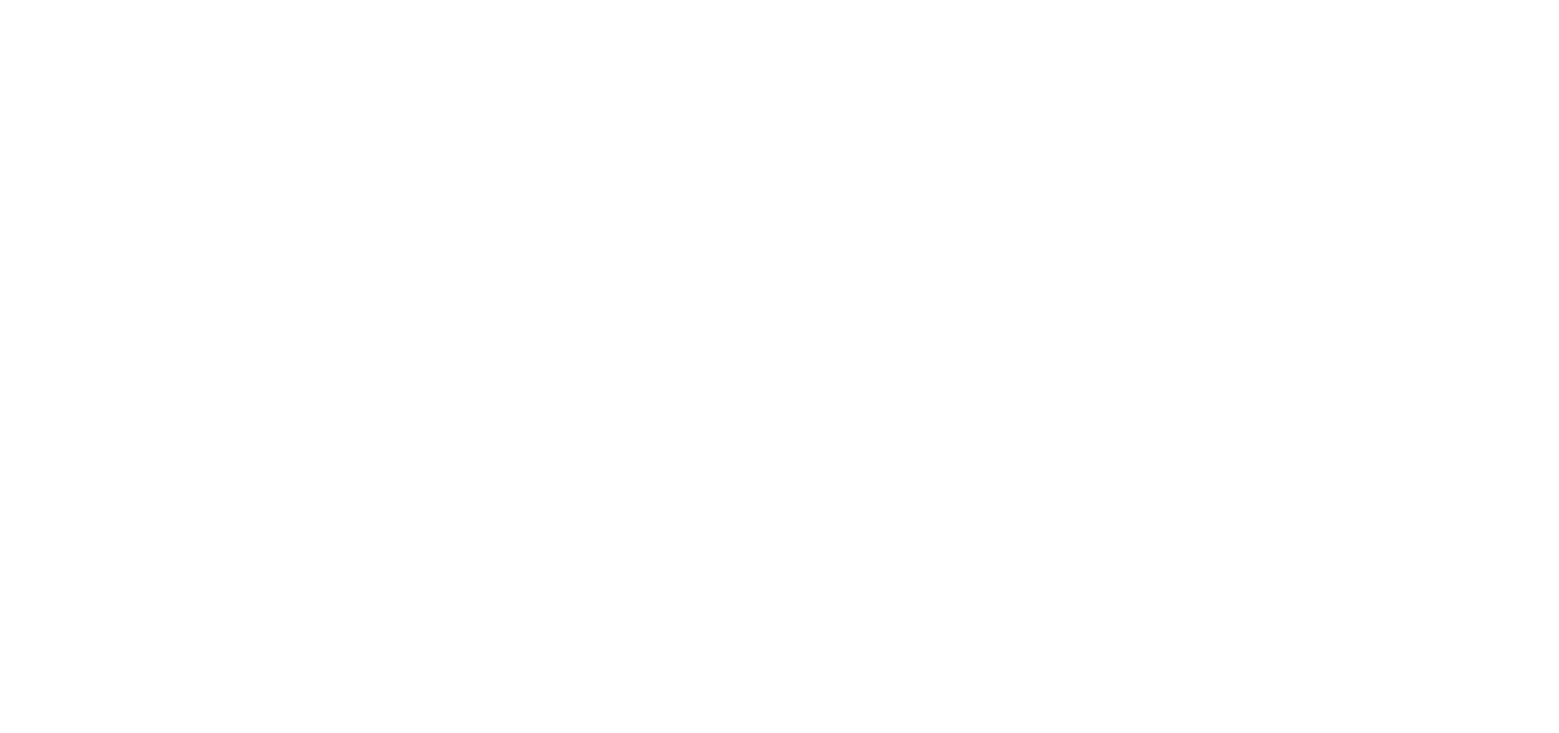
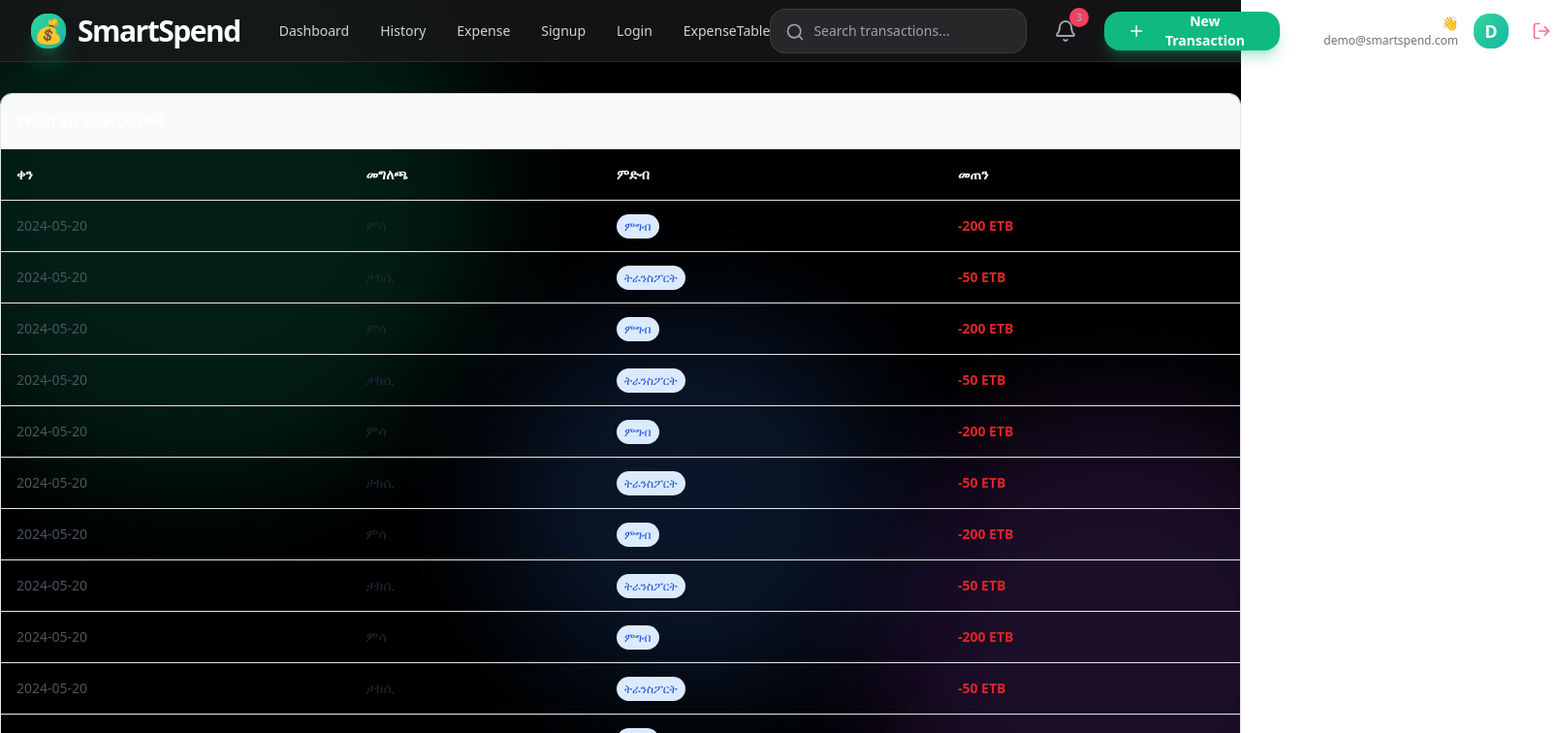
Before and after one commit to demisewt21/expense-tracker, a React (Create React App) app: page /expense-table in a window 1280 px wide. Before the commit this address had no page. Shown: the top 756 px of the page at 97% size, 1608 px wide, since content can reach past the window. Built offline with nearby package versions, Linux system fonts and the light colour scheme.

Commit message:
feat(ui): implement global animated background, sticky footer, and fix routes for dashboard and pages

```diff
--- a/src/App.js
+++ b/src/App.js
@@ -6,23 +6,33 @@
 import Login from './pages/Login';
 import History from './pages/History';
 import SharedLayout from './components/sharedLayout/SharedLayout';
+import AnimatedBackground from './components/AnimatedBackground';
+import ExpenseTable from './components/expenses/ExpenseTable';
+import Footer from './components/footer/Footer';
 // import NavItem from './components/ui/NavItem';
 function App() {
   return (
-  <div>
+  <div className="relative min-h-screen text-white flex flex-col ">
 
+    <AnimatedBackground/>
+    <div className="flex-1">
     <Routes>
     <Route path='/' element = {<SharedLayout/>}>
-      <Route path='/dashBoard' element = {<Dashboard/>}/>
-      <Route path='/expense-form' element = {<ExpenseForm/>}/>
-      <Route path='/signup' element = {<Signup/>}/>
-      <Route path='/login' element = {<Login/>}/>
-      <Route path='/history' element = {<History/>}/>
+    <Route index element={<Dashboard />} />
+      <Route path='dashboard' element = {<Dashboard/>}/>
+      <Route path='expense-form' element = {<ExpenseForm/>}/>
+      <Route path='signup' element = {<Signup/>}/>
+      <Route path='login' element = {<Login/>}/>
+      <Route path='history' element = {<History/>}/>
+      <Route path='expense-table' element = {<ExpenseTable/>}/>
+
 
       </Route>
 
     </Routes>
 
+      </div>
+      <Footer/>
 </div>
 
   );
--- /dev/null
+++ b/src/components/AnimatedBackground.jsx
@@ -0,0 +1,13 @@
+const AnimatedBackground = () => {
+  return (
+    <div className="fixed inset-0 -z-10 overflow-hidden bg-black">
+      <div className="absolute w-[600px] h-[600px] bg-emerald-500/20 rounded-full blur-3xl animate-pulse top-[-100px] left-[-100px]"></div>
+
+      <div className="absolute w-[500px] h-[500px] bg-purple-500/20 rounded-full blur-3xl animate-pulse bottom-[-120px] right-[-120px]"></div>
+
+      <div className="absolute w-[400px] h-[400px] bg-blue-500/20 rounded-full blur-3xl animate-pulse top-[40%] left-[40%]"></div>
+    </div>
+  );
+};
+
+export default AnimatedBackground;
--- a/src/components/expenses/ExepenseForm.jsx
+++ b/src/components/expenses/ExepenseForm.jsx
@@ -30,7 +30,8 @@
   };
 
   return (
-    <div className="max-w-2xl mx-auto p-6">
+    <div className="min-h-screen bg-gradient-to-br via-zinc-900 to-black flex items-center justify-center">
+    <div className=" max-w-2xl mx-auto p-6">
       <div className="bg-zinc-900 border border-white/10 rounded-3xl p-10">
         <h2 className="text-3xl font-semibold mb-8 tracking-tight">New Transaction</h2>
 
@@ -125,6 +126,7 @@
         </form>
       </div>
     </div>
+    </div>
   );
 };
 
--- a/src/components/expenses/ExpenseTable.jsx
+++ b/src/components/expenses/ExpenseTable.jsx
@@ -5,17 +5,32 @@
   const transactions = [
     { id: 1, amount: 200, category: 'ምግብ', description: 'ምሳ', date: '2024-05-20' },
     { id: 2, amount: 50, category: 'ትራንስፖርት', description: 'ታክሲ', date: '2024-05-20' },
+     { id: 1, amount: 200, category: 'ምግብ', description: 'ምሳ', date: '2024-05-20' },
+    { id: 2, amount: 50, category: 'ትራንስፖርት', description: 'ታክሲ', date: '2024-05-20' },
+     { id: 1, amount: 200, category: 'ምግብ', description: 'ምሳ', date: '2024-05-20' },
+    { id: 2, amount: 50, category: 'ትራንስፖርት', description: 'ታክሲ', date: '2024-05-20' },
+     { id: 1, amount: 200, category: 'ምግብ', description: 'ምሳ', date: '2024-05-20' },
+    { id: 2, amount: 50, category: 'ትራንስፖርት', description: 'ታክሲ', date: '2024-05-20' },
+     { id: 1, amount: 200, category: 'ምግብ', description: 'ምሳ', date: '2024-05-20' },
+    { id: 2, amount: 50, category: 'ትራንስፖርት', description: 'ታክሲ', date: '2024-05-20' },
+     { id: 1, amount: 200, category: 'ምግብ', description: 'ምሳ', date: '2024-05-20' },
+    { id: 2, amount: 50, category: 'ትራንስፖርት', description: 'ታክሲ', date: '2024-05-20' },
+     { id: 1, amount: 200, category: 'ምግብ', description: 'ምሳ', date: '2024-05-20' },
+    { id: 2, amount: 50, category: 'ትራንስፖርት', description: 'ታክሲ', date: '2024-05-20' },
+     { id: 1, amount: 200, category: 'ምግብ', description: 'ምሳ', date: '2024-05-20' },
+    { id: 2, amount: 50, category: 'ትራንስፖርት', description: 'ታክሲ', date: '2024-05-20' },
+
   ];
 
   return (
-    <div className="bg-white rounded-xl shadow-sm border overflow-hidden mt-8">
-      <div className="p-4 border-b bg-gray-50">
-        <h3 className="font-semibold text-gray-800">የቅርብ ጊዜ እንቅስቃሴዎች</h3>
+    <div className="bg-blue-1000 rounded-xl shadow-sm border overflow-hidden mt-8">
+      <div className="bg-blue-950  p-4 border-b bg-gray-50 ">
+        <h3 className="font-semibold text-white-800">የቅርብ ጊዜ እንቅስቃሴዎች</h3>
       </div>
       <div className="overflow-x-auto">
         <table className="w-full text-left border-collapse">
           <thead>
-            <tr className="text-sm font-medium text-gray-500 border-b">
+            <tr className="text-sm font-medium text-white-500 border-b">
               <th className="p-4">ቀን</th>
               <th className="p-4">መግለጫ</th>
               <th className="p-4">ምድብ</th>
--- a/src/components/footer/Footer.jsx
+++ b/src/components/footer/Footer.jsx
@@ -27,7 +27,7 @@
 };
 const Footer = () => {
   return (
-    <footer className="bg-zinc-900 border-t border-white/10 py-8 px-6 md:px-8 mt-auto">
+    <footer className="bg-zinc-900 border-t border-white/10 py-8 px-6 md:px-8 mt-auto flex-1">
       <div className="max-w-7xl mx-auto">
         <div className="flex flex-col md:flex-row justify-between items-center gap-6">
 
--- a/src/components/layout/NavBar/NavBar.jsx
+++ b/src/components/layout/NavBar/NavBar.jsx
@@ -79,6 +79,7 @@
           <NavItem to = "/expense-form" label = "Expense"/>
           <NavItem to = "/signup" label = "Signup"/>
           <NavItem to = "/login" label = "Login"/>
+          <NavItem to = "/expense-table" label = "ExpenseTable"/>
         </div>
       </div>
 
--- a/src/components/sharedLayout/SharedLayout.jsx
+++ b/src/components/sharedLayout/SharedLayout.jsx
@@ -1,6 +1,6 @@
 import React from "react";
 import Navbar from "../layout/NavBar/NavBar";
-import Footer from "../footer/Footer";
+// import Footer from "../footer/Footer";
 import { Outlet } from "react-router-dom";
 
 function SharedLayout(){
@@ -8,7 +8,7 @@
         <>
         <Navbar/>
         <Outlet/>
-        <Footer/>
+        {/* <Footer/> */}
 
 
 
--- a/src/components/ui/Button.jsx
+++ b/src/components/ui/Button.jsx
@@ -0,0 +1 @@
+<div className="min-h-screen bg-gradient-to-br from-zinc-950 via-zinc-900 to-black"></div>
--- a/src/pages/Dashboard.jsx
+++ b/src/pages/Dashboard.jsx
@@ -17,7 +17,7 @@
   const recentTransactions = transactions.slice(0, 4);
 
   return (
-    <div className="p-6 md:p-8 bg-zinc-950 min-h-[calc(100vh-4rem)] overflow-auto">
+    <div className="p-6 md:p-8 min-h-[calc(100vh-4rem)] overflow-auto">
       {/* Greeting + Balance */}
       <div className="flex flex-col md:flex-row justify-between items-start md:items-end mb-12">
         <div>
--- a/src/pages/History.jsx
+++ b/src/pages/History.jsx
@@ -26,7 +26,7 @@
     .reduce((sum, t) => sum + Math.abs(t.amount), 0);
 
   return (
-    <div className="p-6 md:p-8 bg-zinc-950 min-h-[calc(100vh-4rem)] overflow-auto">
+    <div className="p-6 md:p-8 min-h-[calc(100vh-4rem)] overflow-auto">
       <div className="max-w-6xl mx-auto">
         {/* Header */}
         <div className="flex flex-col md:flex-row justify-between items-start md:items-center gap-6 mb-10">
--- a/src/pages/Login.jsx
+++ b/src/pages/Login.jsx
@@ -19,7 +19,7 @@
   };
 
   return (
-    <div className="min-h-screen bg-zinc-950 flex items-center justify-center bg-[radial-gradient(at_top_right,#10b98110_0%,transparent_70%)]">
+    <div className="min-h-screen flex items-center justify-center bg-[radial-gradient(at_top_right,#10b98110_0%,transparent_70%)]">
       <div className="w-full max-w-md mx-4">
         {/* Logo Header */}
         <div className="flex justify-center items-center gap-x-4 mb-12">
--- a/src/pages/Signup.jsx
+++ b/src/pages/Signup.jsx
@@ -20,7 +20,7 @@
   };
 
   return (
-    <div className="min-h-screen bg-zinc-950 flex items-center justify-center bg-[radial-gradient(at_top_right,#10b98110_0%,transparent_70%)]">
+    <div className="min-h-screen flex items-center justify-center bg-[radial-gradient(at_top_right,#10b98110_0%,transparent_70%)]">
       <div className="w-full max-w-md mx-4">
         {/* Logo Header */}
         <div className="flex justify-center items-center gap-x-4 mb-12">
```
